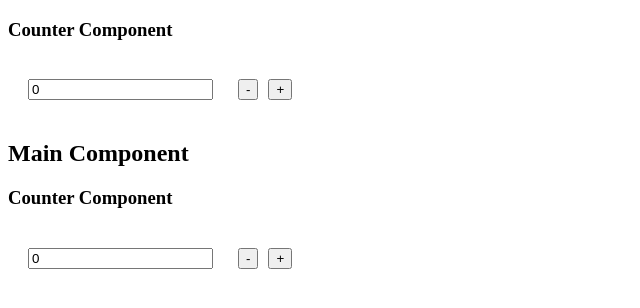
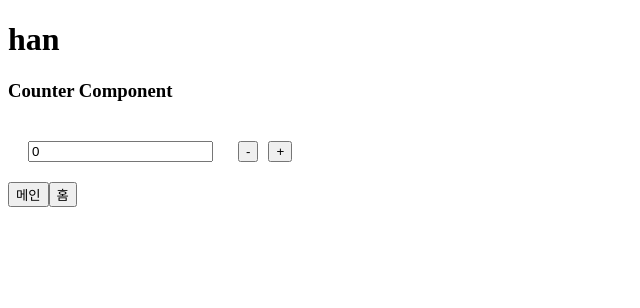
Before and after one commit to wookikiik/angular_study, an Angular app: page / in a window 1280 px wide. Before the commit this address led to /main. Shown: the top 308 px of the page, without its empty margins (0-640 px from the left). Built offline with nearby package versions, Linux system fonts and the light colour scheme.

Commit message:
main module을 lazy loading되도록 변경

```diff
--- a/projects/han/src/app/app-routing.module.ts
+++ b/projects/han/src/app/app-routing.module.ts
@@ -4,8 +4,12 @@ import { RouterModule, Routes } from '@angular/router';
 const rootRoutes: Routes = [
     {
         path: '',
-        redirectTo: '/main',
+        redirectTo: '',
         pathMatch: 'full'
+    },
+    {
+        path: 'main',
+        loadChildren: () => import('./main/main.module').then(m => m.MainModule),
     }
 ];
 
--- a/projects/han/src/app/app.component.html
+++ b/projects/han/src/app/app.component.html
@@ -1,2 +1,5 @@
+<h1>{{ title }}</h1>
 <app-counter></app-counter>
+<button routerLink="/main">메인</button>
+<button routerLink="">홈</button>
 <router-outlet></router-outlet>
--- /dev/null
+++ b/projects/han/src/app/main/main-routing.module.ts
@@ -0,0 +1,20 @@
+import { NgModule } from '@angular/core';
+import { RouterModule, Routes } from '@angular/router';
+import { MainComponent } from './main.component';
+
+const mainRoutes: Routes = [
+    {
+        path: '',
+        component: MainComponent
+    }
+];
+
+@NgModule({
+    imports: [
+        RouterModule.forChild(mainRoutes),
+    ],
+    exports: [
+        RouterModule
+    ]
+})
+export class MainRoutingModule { }
--- a/projects/han/src/app/main/main.module.ts
+++ b/projects/han/src/app/main/main.module.ts
@@ -1,14 +1,7 @@
 import { NgModule } from '@angular/core';
-import { RouterModule, Routes } from '@angular/router';
 import { SharedModule } from '../shared/shared.module';
+import { MainRoutingModule } from './main-routing.module';
 import { MainComponent } from './main.component';
-
-const mainRouting: Routes = [
-  {
-    path: 'main',
-    component: MainComponent
-  }
-];
 
 @NgModule({
   declarations: [
@@ -16,11 +9,7 @@ const mainRouting: Routes = [
   ],
   imports: [
     SharedModule,
-    RouterModule.forChild(mainRouting)
-  ],
-  exports: [
-    MainComponent,
-    RouterModule
+    MainRoutingModule
   ]
 })
 export class MainModule { }
```
Also changed, not shown: projects/han/src/app/app.module.ts (+4 -6 lines).
